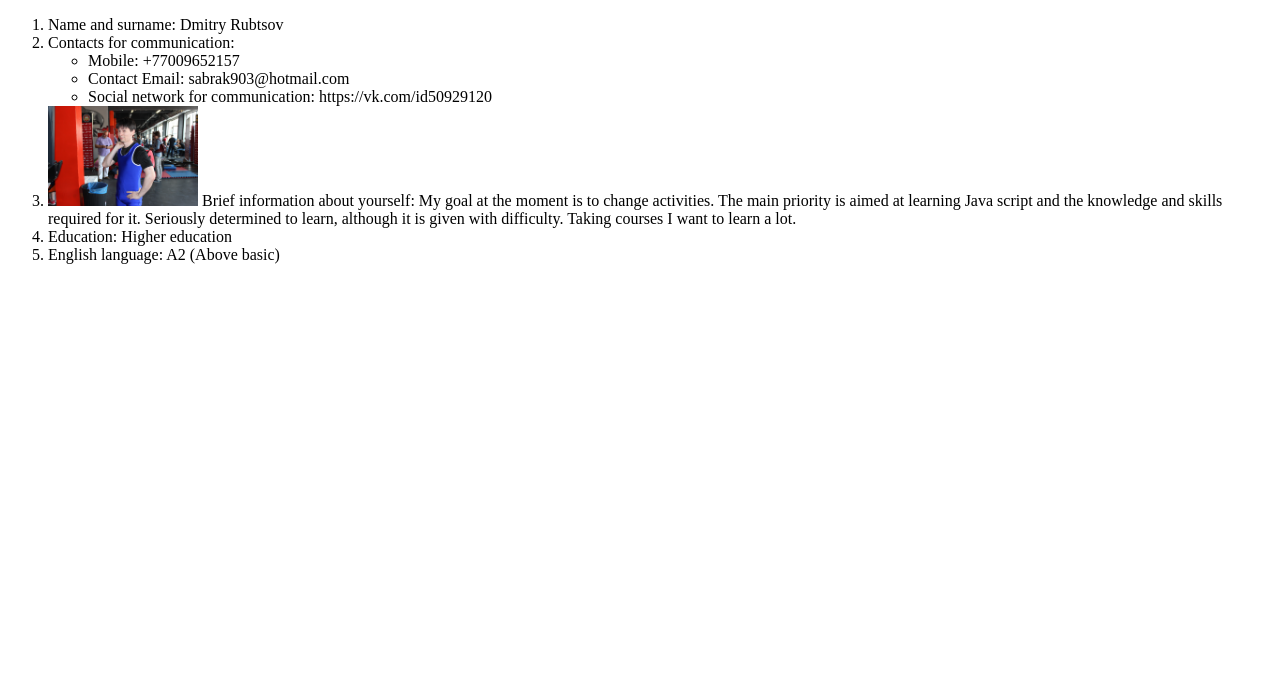
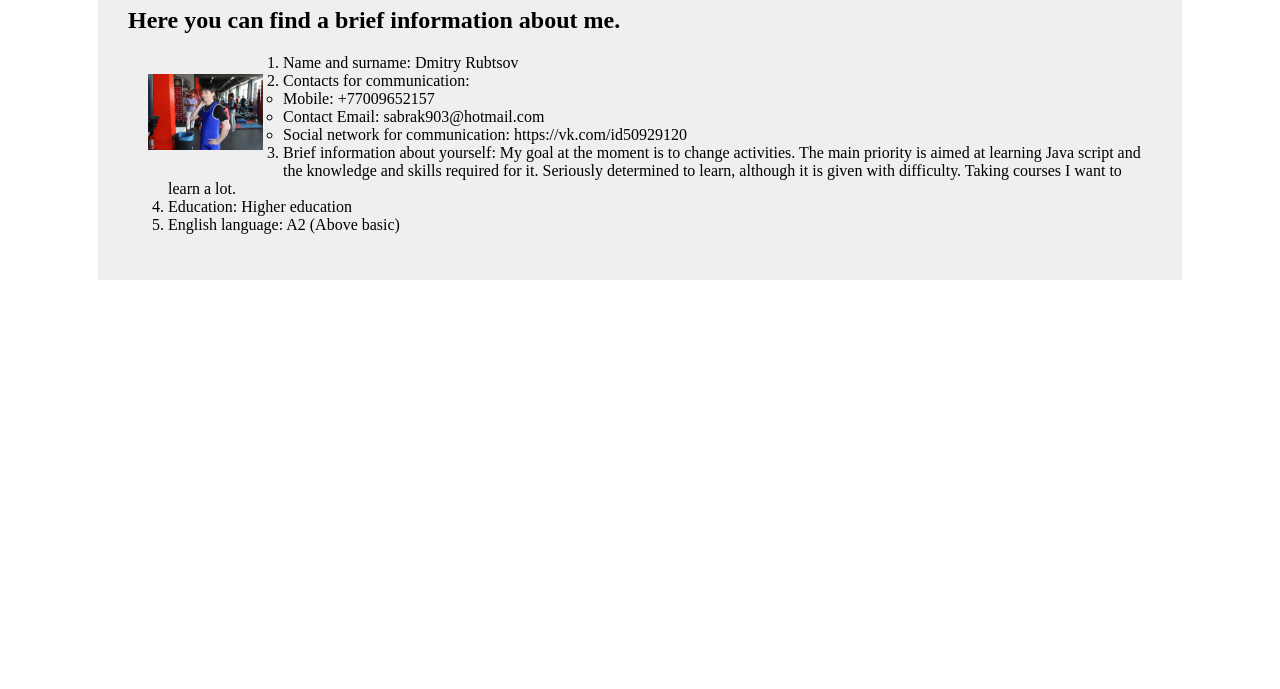
Before and after one commit to sabrak903/rsschool-cv, a plain HTML site: page index.html in a window 1280 px wide. Shown: the part 111-800 px from the top of the page. Drawn offline with Linux system fonts and the light colour scheme.

Commit message:
feat: style fix

```diff
--- a/index.html
+++ b/index.html
@@ -3,6 +3,7 @@
   <head>
     <meta charset="UTF-8" />
     <meta name="viewport" content="width=device-width, initial-scale=1.0" />
+    <link rel="stylesheet" href="style.css">
     <title>Document</title>
   </head>
   <body>
@@ -11,6 +12,8 @@
         <h1>Hello!</h1>
 
         <h2>Here you can find a brief information about me.</h2>
+
+        <img class="picture" src="RfZl7fim1wU.jpg" alt="Photo" width="115" height="auto" />
 
         <ol>
           <li>Name and surname: Dmitry Rubtsov</li>
@@ -23,7 +26,6 @@
             </ul>
           </li>
           <li>
-            <img src="RfZl7fim1wU.jpg" alt="Photo" width="150" height="auto" />
             Brief information about yourself: My goal at the moment is to change
             activities. The main priority is aimed at learning Java script and the
             knowledge and skills required for it. Seriously determined to learn,
--- /dev/null
+++ b/style.css
@@ -0,0 +1,11 @@
+.box {
+    width: 1024px;
+    margin: 0 auto;
+    padding: 30px;
+    background-color: #efefef;
+}
+
+.picture {
+    margin: 20px;
+    float: left;
+}
```
